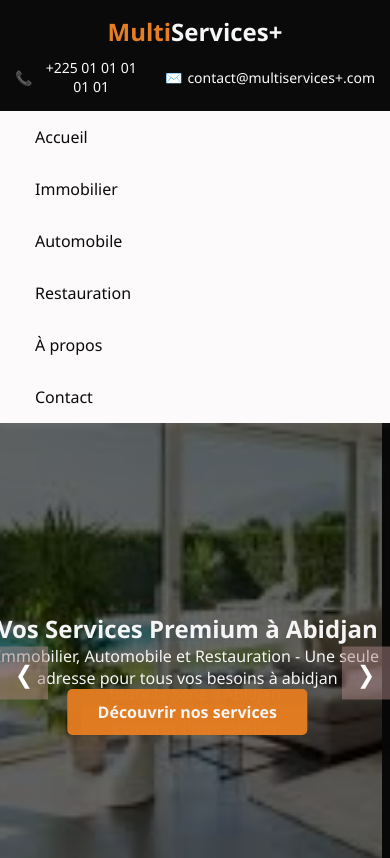
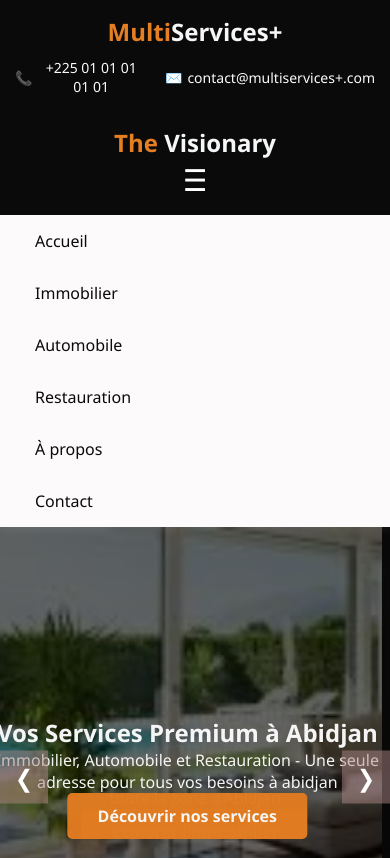
Before and after one commit to souleyouatt/multiservices, a plain HTML site: page index.html in a window 390 px wide. Shown: the top 858 px of the page. Drawn offline with Linux system fonts and the light colour scheme.

Commit message:
Update index.html

```diff
--- a/index.html
+++ b/index.html
@@ -29,6 +29,12 @@
                 </div>
             </div>
         </div>
+            <div class="header-top">
+        <div class="logo">The <span>Visionary</span></div>
+        <div class="menu-toggle" id="mobile-menu">
+            &#9776;
+        </div>
+    </div>
         <nav>
             <div class="container">
                 <ul class="nav-menu">
```
